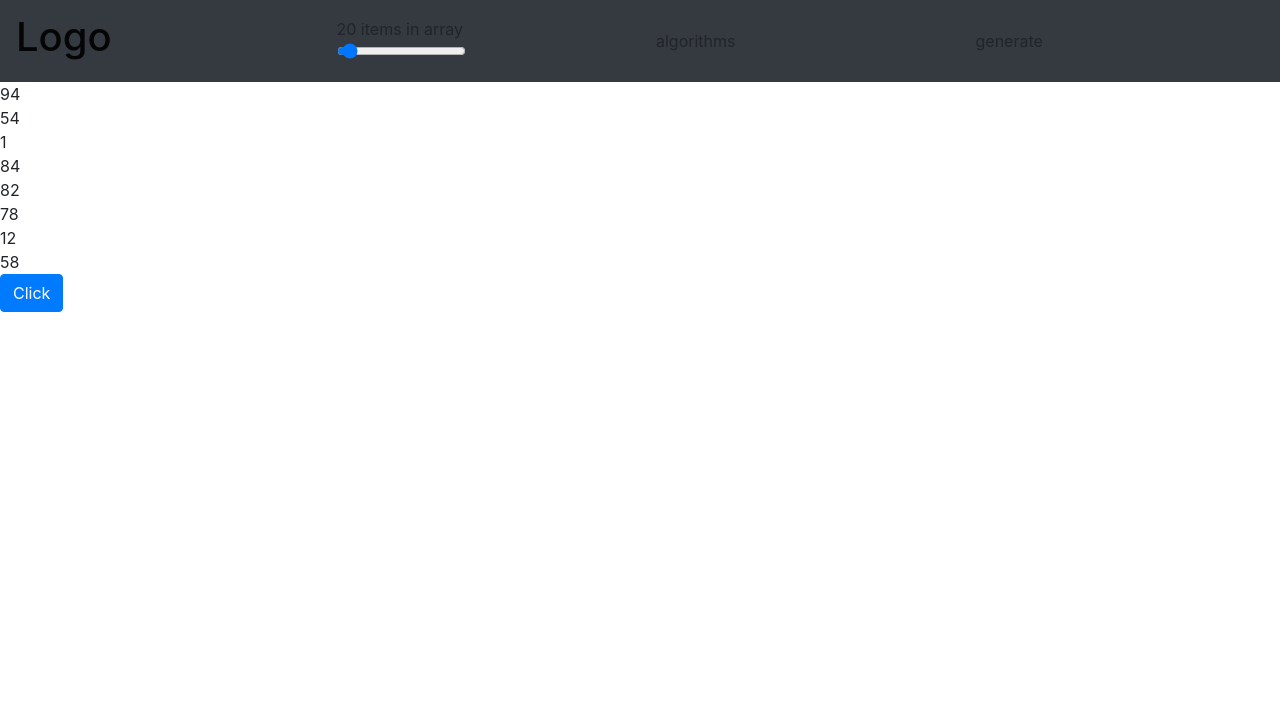
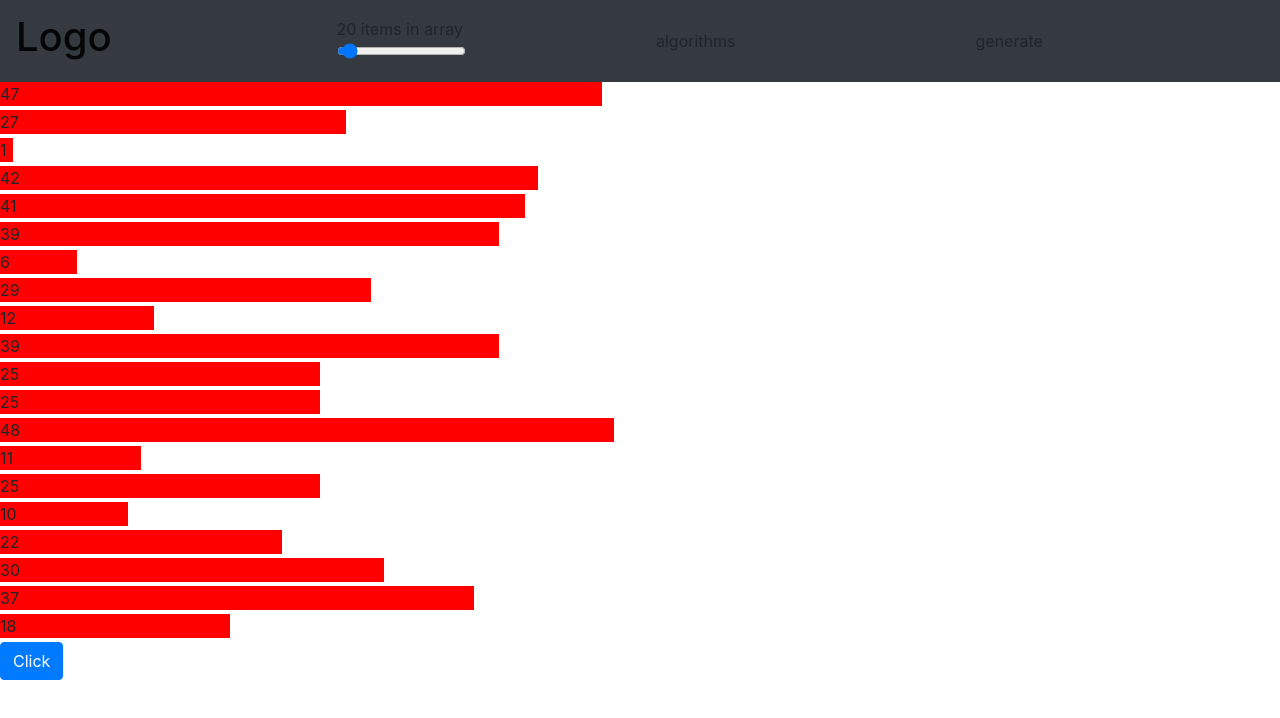
Before and after one commit to Umpoy/Visualizer-Sorting, a React (Create React App) app in the folder my-app/: page / in a window 1280 px wide. Shown: the top 718 px of the page. Built offline with nearby package versions, Linux system fonts and the light colour scheme.

Commit message:
added color to data

```diff
--- /dev/null
+++ b/my-app/src/components/Graph/Bar.css
@@ -0,0 +1,3 @@
+.bar {
+    background-color: red;
+}
--- a/my-app/src/components/Graph/Bar.js
+++ b/my-app/src/components/Graph/Bar.js
@@ -1,9 +1,11 @@
 import React from 'react';
+import './Bar.css';
+
 
 export default (props) => {
 
     return (
-        <div className="bar" style={{ width: `${props.item}%` }} >
+        <div className="bar mb-1" style={{ width: `${props.item}%` }} >
             {props.item}
         </div >
     )
--- a/my-app/src/components/Graph/Graph.js
+++ b/my-app/src/components/Graph/Graph.js
@@ -36,7 +36,7 @@ class Graph extends Component {
                 clearInterval(interval);
                 return
             }
-        }, 1000)
+        }, 500)
 
     }
 
--- a/my-app/src/components/helper/data.js
+++ b/my-app/src/components/helper/data.js
@@ -1,7 +1,7 @@
 const array = []
 
-for (var i = 0; i < 8; i++) {
-    array.push(Math.ceil(Math.random() * 100));
+for (var i = 0; i < 20; i++) {
+    array.push(Math.ceil(Math.random() * 50));
 }
 
 export default array;
```
